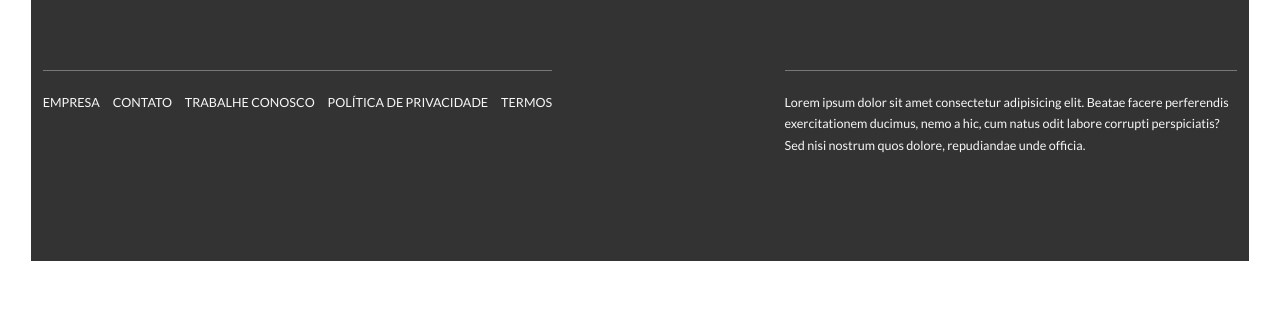
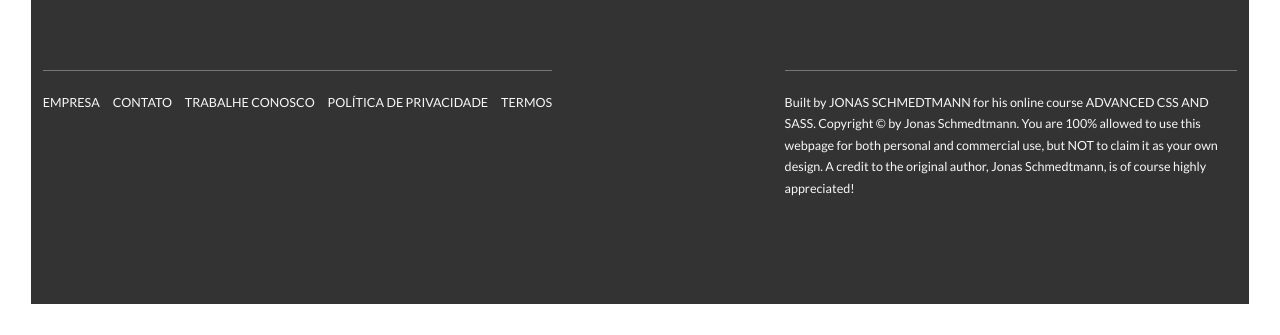
Before and after one commit to xDouglas90/natours-landing-page, a website: page index.html in a window 1280 px wide. Shown: the part 5483-5818 px from the top of the page. Before the commit the page ends 5775 px from the top, so only its background shows below. Drawn offline with Linux system fonts and the light colour scheme.

Commit message:
Footer copyright original text.

```diff
--- a/index.html
+++ b/index.html
@@ -449,7 +449,7 @@
         </div>
         <div class="col-1-of-2">
           <p class="footer__copyright">
-            Lorem ipsum dolor sit amet consectetur adipisicing elit. Beatae facere perferendis exercitationem ducimus, nemo a hic, cum natus odit labore corrupti perspiciatis? Sed nisi nostrum quos dolore, repudiandae unde officia.
+            Built by JONAS SCHMEDTMANN for his online course ADVANCED CSS AND SASS. Copyright © by Jonas Schmedtmann. You are 100% allowed to use this webpage for both personal and commercial use, but NOT to claim it as your own design. A credit to the original author, Jonas Schmedtmann, is of course highly appreciated!
           </p>
         </div>
       </div>
```
